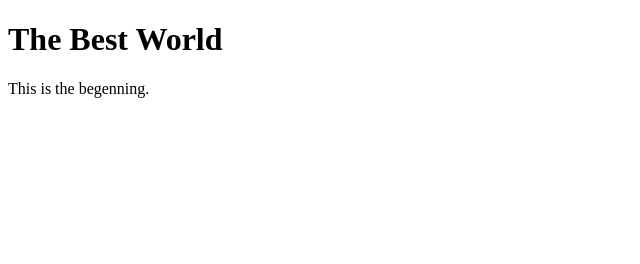
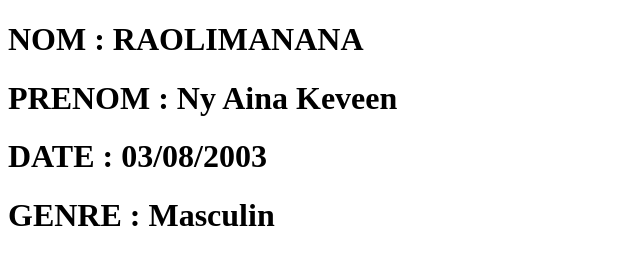
Before and after one commit to Kevscoding/Kevscoding.github.io, a plain HTML site: page index.html in a window 1280 px wide. Shown: the whole page, without its empty margins (0-640 px from the left). Drawn offline with Linux system fonts and the light colour scheme.

Commit message:
Update index.html

```diff
--- a/index.html
+++ b/index.html
@@ -1,11 +1,15 @@
 <!DOCTYPE html>
-<html>
-  <head>
-      <meta charset="utf-8">
-      <title>The Solution</title>
-  </head>
-  <body>
-      <h1>The Best World</h1>
-      <p>This is the begenning.</p>
-  </body>
+<html lang="en">
+<head>
+    <meta charset="UTF-8">
+    <meta http-equiv="X-UA-Compatible" content="IE=edge">
+    <meta name="viewport" content="width=device-width, initial-scale=1.0">
+    <title>CV ONLINE</title>
+</head>
+<body>
+    <h1>NOM : RAOLIMANANA</h1>
+    <h1>PRENOM : Ny Aina Keveen</h1>
+    <h1>DATE : 03/08/2003</h1>
+    <h1>GENRE : Masculin</h1>
+</body>
 </html>
```
